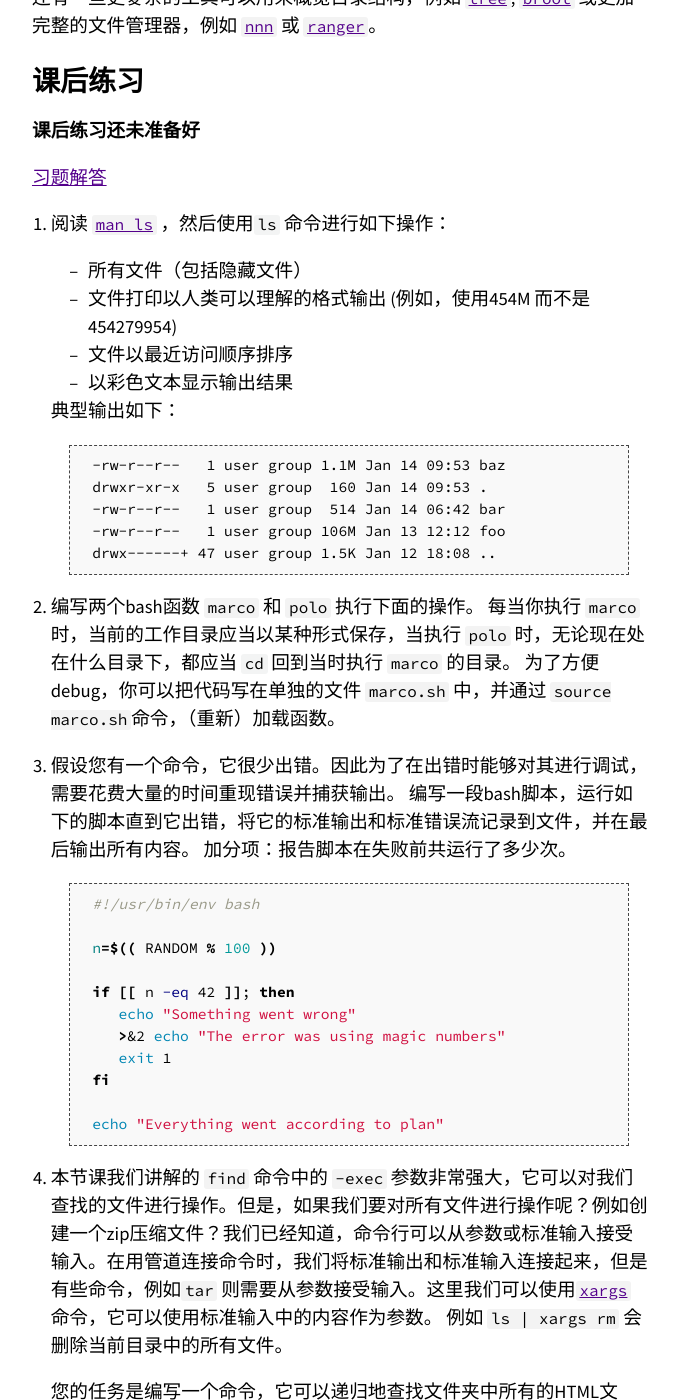
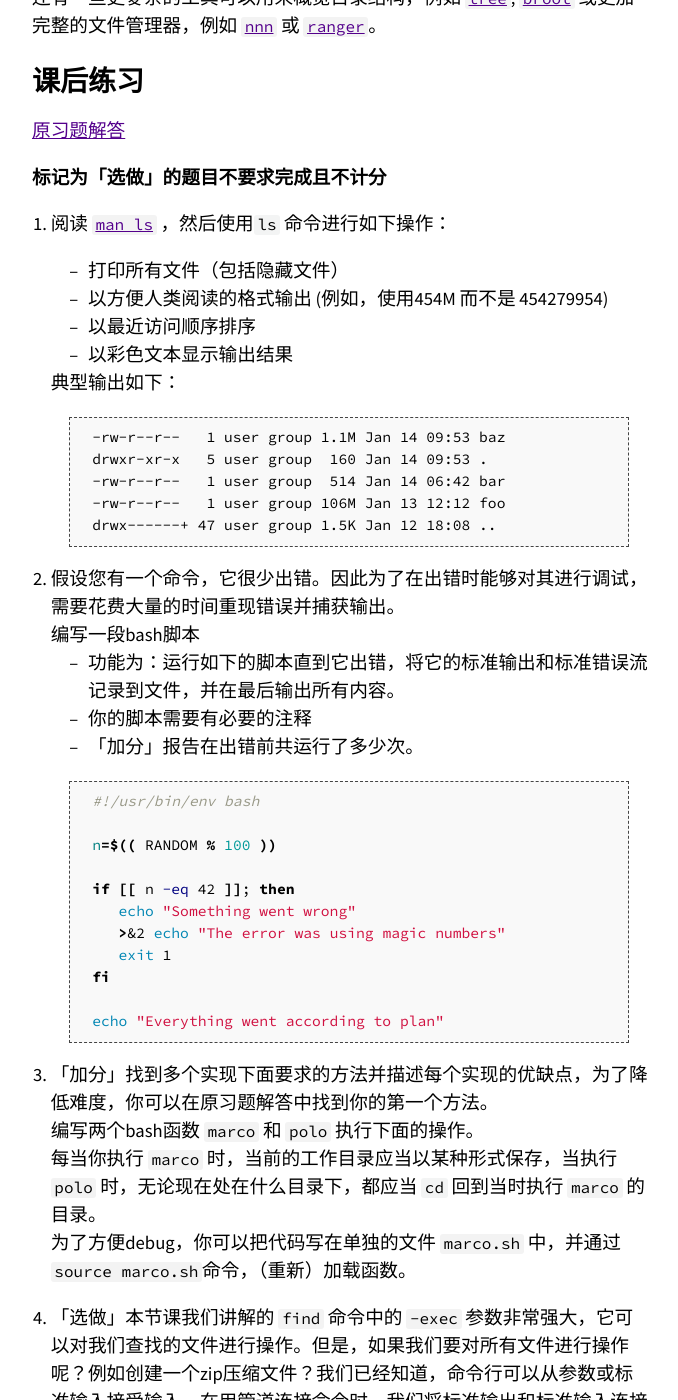
Before and after one commit to missing-semester-cn/missing-semester-cn.github.io, a Jekyll site: the page built from _2020/shell-tools.md, in a window 1280 px wide and 1400 px high, scrolled down 9755 px. Shown: the whole window, without its empty margins (300-978 px from the left). Built offline with Jekyll 4.4.1, drawn with Linux system fonts in a browser that asks for light colours; some of the changed text lies outside the part shown.

Commit message:
Update
Signed-off-by: MuZhou233 <muzhou233@outlook.com>

````diff
--- a/_2020/shell-tools.md
+++ b/_2020/shell-tools.md
@@ -295,15 +295,15 @@ Fasd 基于 [_frecency_ ](https://developer.mozilla.org/en-US/docs/Mozilla/Tech/
 
 # 课后练习
 
-**课后练习还未准备好**
+[原习题解答]({{site.url}}/{{site.solution_url}}/{{page.solution.url}})
 
-[习题解答]({{site.url}}/{{site.solution_url}}/{{page.solution.url}})
+**标记为「选做」的题目不要求完成且不计分**
 
 1. 阅读 [`man ls`](https://man7.org/linux/man-pages/man1/ls.1.html) ，然后使用`ls` 命令进行如下操作：
 
-    - 所有文件（包括隐藏文件）
-    - 文件打印以人类可以理解的格式输出 (例如，使用454M 而不是 454279954)
-    - 文件以最近访问顺序排序
+    - 打印所有文件（包括隐藏文件）
+    - 以方便人类阅读的格式输出 (例如，使用454M 而不是 454279954)
+    - 以最近访问顺序排序
     - 以彩色文本显示输出结果
 
     典型输出如下：
@@ -318,21 +318,12 @@ Fasd 基于 [_frecency_ ](https://developer.mozilla.org/en-US/docs/Mozilla/Tech/
 {% comment %}
 ls -lath --color=auto
 {% endcomment %}
-2. 编写两个bash函数  `marco` 和 `polo` 执行下面的操作。
-   每当你执行 `marco` 时，当前的工作目录应当以某种形式保存，当执行 `polo` 时，无论现在处在什么目录下，都应当 `cd` 回到当时执行 `marco` 的目录。
-   为了方便debug，你可以把代码写在单独的文件 `marco.sh` 中，并通过 `source marco.sh`命令，（重新）加载函数。
-    {% comment %}
-    marco() {
-        export MARCO=$(pwd)
-    }
-    polo() {
-        cd "$MARCO"
-    }
-    {% endcomment %}
 
-3. 假设您有一个命令，它很少出错。因此为了在出错时能够对其进行调试，需要花费大量的时间重现错误并捕获输出。
-   编写一段bash脚本，运行如下的脚本直到它出错，将它的标准输出和标准错误流记录到文件，并在最后输出所有内容。
-   加分项：报告脚本在失败前共运行了多少次。
+2. 假设您有一个命令，它很少出错。因此为了在出错时能够对其进行调试，需要花费大量的时间重现错误并捕获输出。
+   编写一段bash脚本
+    - 功能为：运行如下的脚本直到它出错，将它的标准输出和标准错误流记录到文件，并在最后输出所有内容。
+    - 你的脚本需要有必要的注释
+    - 「加分」报告在出错前共运行了多少次。
 
     ```bash
     #!/usr/bin/env bash
@@ -362,7 +353,20 @@ ls -lath --color=auto
     cat out.txt
     {% endcomment %}
 
-4. 本节课我们讲解的 `find` 命令中的 `-exec` 参数非常强大，它可以对我们查找的文件进行操作。但是，如果我们要对所有文件进行操作呢？例如创建一个zip压缩文件？我们已经知道，命令行可以从参数或标准输入接受输入。在用管道连接命令时，我们将标准输出和标准输入连接起来，但是有些命令，例如`tar` 则需要从参数接受输入。这里我们可以使用[`xargs`](https://man7.org/linux/man-pages/man1/xargs.1.html) 命令，它可以使用标准输入中的内容作为参数。
+3. 「加分」找到多个实现下面要求的方法并描述每个实现的优缺点，为了降低难度，你可以在原习题解答中找到你的第一个方法。
+   编写两个bash函数  `marco` 和 `polo` 执行下面的操作。
+   每当你执行 `marco` 时，当前的工作目录应当以某种形式保存，当执行 `polo` 时，无论现在处在什么目录下，都应当 `cd` 回到当时执行 `marco` 的目录。
+   为了方便debug，你可以把代码写在单独的文件 `marco.sh` 中，并通过 `source marco.sh`命令，（重新）加载函数。
+    {% comment %}
+    marco() {
+        export MARCO=$(pwd)
+    }
+    polo() {
+        cd "$MARCO"
+    }
+    {% endcomment %}
+
+4. 「选做」本节课我们讲解的 `find` 命令中的 `-exec` 参数非常强大，它可以对我们查找的文件进行操作。但是，如果我们要对所有文件进行操作呢？例如创建一个zip压缩文件？我们已经知道，命令行可以从参数或标准输入接受输入。在用管道连接命令时，我们将标准输出和标准输入连接起来，但是有些命令，例如`tar` 则需要从参数接受输入。这里我们可以使用[`xargs`](https://man7.org/linux/man-pages/man1/xargs.1.html) 命令，它可以使用标准输入中的内容作为参数。
    例如 `ls | xargs rm` 会删除当前目录中的所有文件。
 
     您的任务是编写一个命令，它可以递归地查找文件夹中所有的HTML文件，并将它们压缩成zip文件。注意，即使文件名中包含空格，您的命令也应该能够正确执行（提示：查看 `xargs`的参数`-d`，译注：MacOS 上的 `xargs`没有`-d`，[查看这个issue](https://github.com/missing-semester/missing-semester/issues/93)）
@@ -372,4 +376,4 @@ ls -lath --color=auto
     {% endcomment %}
     如果您使用的是 MacOS，请注意默认的 BSD `find` 与 [GNU coreutils](https://en.wikipedia.org/wiki/List_of_GNU_Core_Utilities_commands) 中的是不一样的。你可以为`find`添加`-print0`选项，并为`xargs`添加`-0`选项。作为 Mac 用户，您需要注意 mac 系统自带的命令行工具和 GNU 中对应的工具是有区别的；如果你想使用 GNU 版本的工具，也可以使用 [brew 来安装](https://formulae.brew.sh/formula/coreutils)。
 
-5. （进阶）编写一个命令或脚本递归的查找文件夹中最近使用的文件。更通用的做法，你可以按照最近的使用时间列出文件吗？
+5. 「选做」编写一个命令或脚本递归的查找文件夹中最近使用的文件。更通用的做法，你可以按照最近的使用时间列出文件吗？
````
Also changed, not shown: _2020/editors.md (+1 -1 lines).
